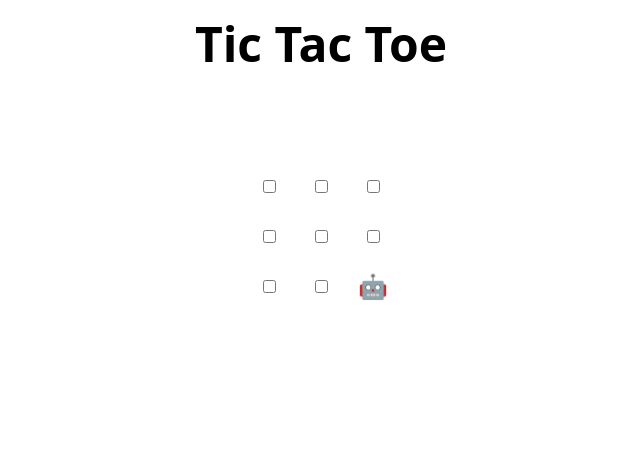
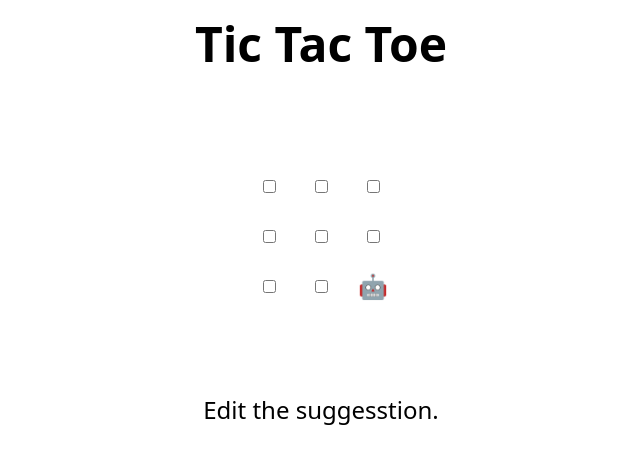
Before and after one commit to tsingh90/skills-review-pull-requests, a plain HTML site: page index.html in a window 1280 px wide. Shown: the whole page, without its empty margins (319-959 px from the left). Drawn offline with Linux system fonts and the light colour scheme.

Commit message:
Update index.html
commit the suggestion

```diff
--- a/index.html
+++ b/index.html
@@ -48,7 +48,7 @@
 </table>
 
 <h2 hidden>Game over, refresh to play again 🧑‍💻 🤖!</h2>
-
+Edit the suggesstion.
 <script>
   // Initialization
   const boxes = Array.from(document.querySelectorAll("td"));
```
